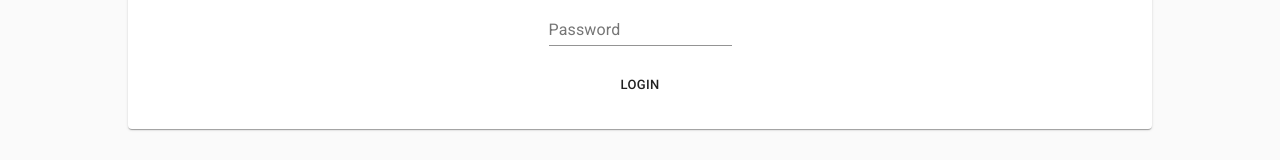
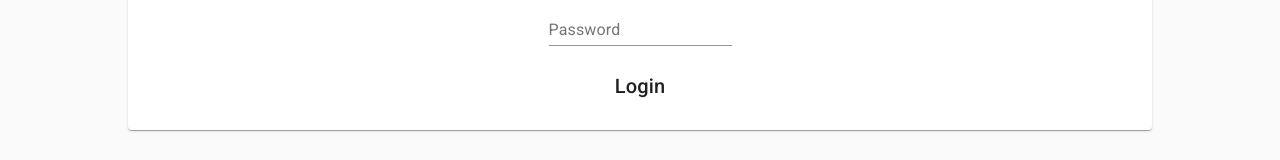
Before and after one commit to puzzfuzz/blues-demo, a React (Create React App) app: page / in a window 1280 px wide. Shown: the part 312-472 px from the top of the page. Built offline with nearby package versions, Linux system fonts and the light colour scheme.

Commit message:
Fix login card button

```diff
--- a/src/components/Users/UserLoginForm.js
+++ b/src/components/Users/UserLoginForm.js
@@ -66,13 +66,13 @@ function UserLoginForm({ userDidLogin }) {
           </div>
         </form>
       </CardContent>
-      <CardActionArea>
+      <CardActionArea onClick={submitForm}>
         {submitting
           ? (<CircularProgress />)
           : (
-            <Button size="small" onClick={submitForm}>
+            <Typography variant="h6">
               Login
-            </Button>
+            </Typography>
           )
         }
       </CardActionArea>
--- a/src/routes/UserFleetsRC.js
+++ b/src/routes/UserFleetsRC.js
@@ -1,8 +1,6 @@
 import React, {Component} from 'react';
 import PropTypes from 'prop-types';
-import { navigate } from "@reach/router";
 
-import { getFleetForUser } from "../api/BluesAPI";
 import FleetList from "../components/Fleets/FleetList";
 import UserFleetsContainer from "../containers/UserFleetsContainer";
 import User from "../proptypes/User.pt";
```
